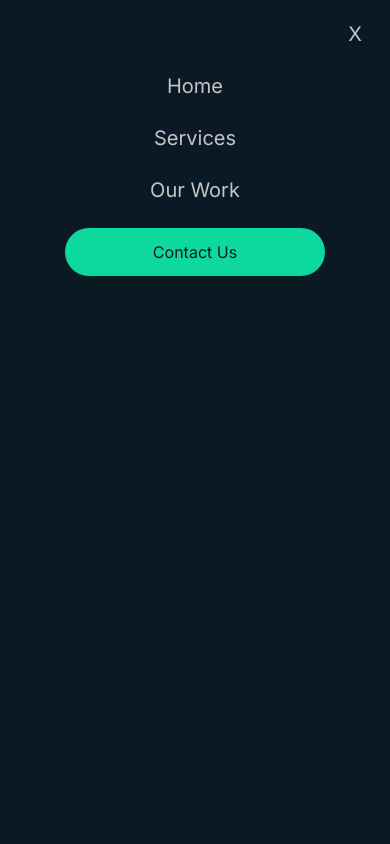
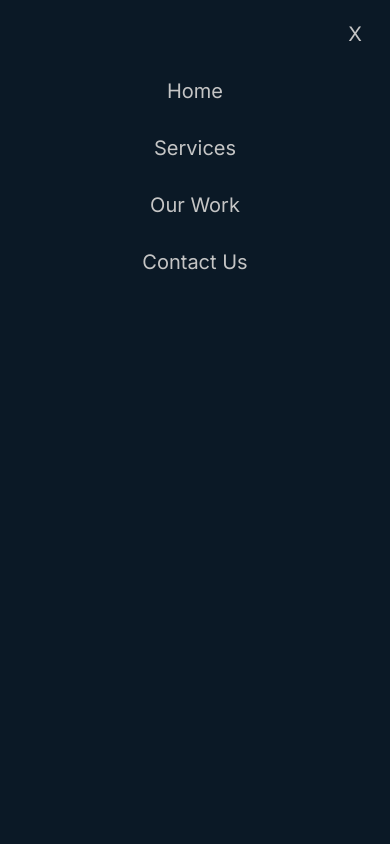
Before and after one commit to AGuerriere/mindtechnica, a Next.js app: page / in a window 390 px wide. Both pictures are taken after a click on the element 345 px from the left and 50 px from the top of the page. Shown: the top 844 px of the page. Built offline with nearby package versions, Linux system fonts and the light colour scheme; a web font is replaced by a local one.

Commit message:
subsituted link components for a tags

```diff
--- a/src/components/Navbar.tsx
+++ b/src/components/Navbar.tsx
@@ -1,7 +1,6 @@
 'use client'
 
 import Image from "next/image"
-import Link from "next/link"
 import { useState } from "react"
 
 export default function Navbar() {
@@ -21,14 +20,14 @@ export default function Navbar() {
       src="/images/Asset 50@4x.png"
       width={136}
       height={54}
-      alt="Mind Technica Logo"
+      alt="Logo"
     />
       </div>
       <div className="navLinks flex justify-evenly w-1/2 hidden">
         <div className="text-green border-b-2 border-green">Home</div>
-        <Link href="/#services">Services</Link>
-        <Link href="/#ourwork">Our Work</Link>
-        <Link href="/#contacts" className="contacts">Contact Us</Link>
+        <a href="#services">Services</a>
+        <a href="#ourwork">Our Work</a>
+        <a href="#contacts" className="contacts">Contact Us</a>
       </div>
     </nav>
     {/* Mobile navbar */}
@@ -37,14 +36,14 @@ export default function Navbar() {
         src="/images/Asset 50@4x.png"
         width={110}
         height={40}
-        alt="Mind Technica Logo"
+        alt="Logo"
       />
       <div onClick={()=>triggerToggle()}>
         <Image
           src="/images/icons/menu.svg"
           width={50}
           height={31}
-          alt="Mind Technica Logo"
+          alt="Logo"
         />
       </div>
     </nav>
@@ -52,17 +51,11 @@ export default function Navbar() {
     <div className={`${hidden === 1 ? 'hidden' : ''} bg-bgBlack text-xl pt-5 text-center h-full w-full fixed top-0 z-100 -ml-5`}>
       <div className="pt- 5 flex h-64 justify-between flex-col">
         <div className="text-right pr-7" onClick={()=>triggerToggle()}>X</div>
-      <div onClick={()=>triggerToggle()}>Home</div>
-      <div onClick={()=>triggerToggle()}>
-        <Link href="/#services">Services</Link>
+        <a href="#home" onClick={() => triggerToggle()}>Home</a>
+        <a href="#services" onClick={() => triggerToggle()}>Services</a>
+        <a href="#ourwork" onClick={() => triggerToggle()}>Our Work</a>
+        <a href="#contacts" onClick={() => triggerToggle()}>Contact Us</a>
       </div>
-      <div onClick={()=>triggerToggle()}>
-        <Link href="/#ourwork">Our Work</Link>
-      </div>
-        <div onClick={()=>triggerToggle()}>
-          <Link href="/#contacts" className="contacts w-2/3" >Contact Us</Link>
-          </div>
-        </div>
     </div>
     </>
   )
```
